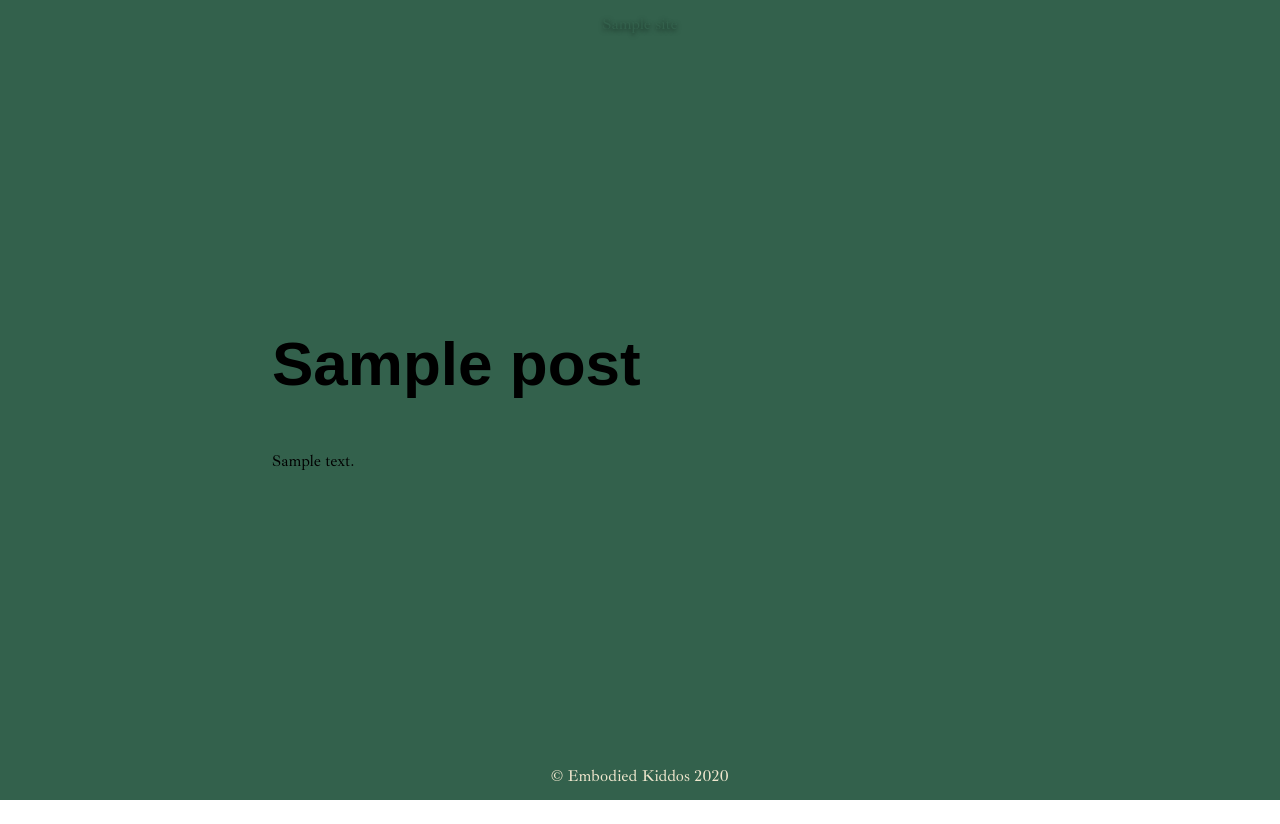
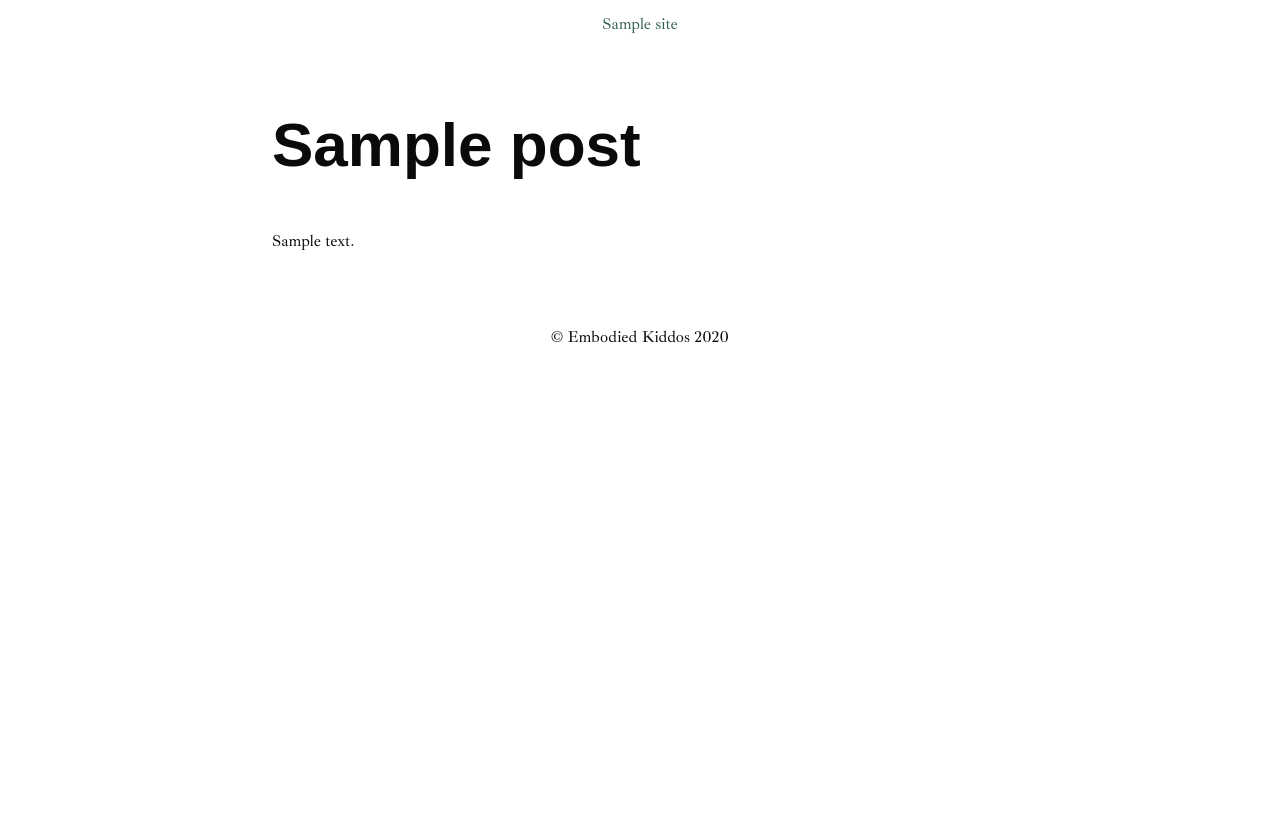
Before and after one commit to maxobaxo/embodied-kiddos, a WordPress theme: template src/themes/embodied-kiddos/page.php in a window 1280 px wide. Run offline with PHP 8.4 and a stand-in for WordPress, Linux system fonts and the light colour scheme; the site name, menu and one post (Sample post) are stand-ins, and other content is empty; style sheets or scripts are compiled from the project's sources; some libraries are stand-ins or nearby versions; some web fonts are replaced.

Commit message:
Overhaul styles

```diff
--- a/src/themes/embodied-kiddos/header.php
+++ b/src/themes/embodied-kiddos/header.php
@@ -38,21 +38,14 @@
 		<div class="site-branding">
 			<?php
 			the_custom_logo();
-			if ( is_front_page() && is_home() ) :
-				?>
-				<h1 class="site-title">
-					<?php bloginfo( 'name' ); ?>
-
-				</h1>
-				<?php
-			else :
-				?>
+			if ( !is_front_page() && !is_home() ) : ?>
 				<p class="site-title">
 					<a href="<?php echo esc_url( home_url( '/' ) ); ?>" rel="home">
 						<?php bloginfo( 'name' ); ?>
 					</a>
-				</p>
-				<?php
+				</p> <?php
+			else : ?>
+				<img class="header-logo" src="<?php echo get_stylesheet_directory_uri() . '/assets/brand/facebook_cover_photo_1.png'; ?>" alt="Embodied Kiddos Brand Logo" /> <?php
 			endif;
 			$ek_description = get_bloginfo( 'description', 'display' );
 			if ( $ek_description || is_customize_preview() ) :
--- a/src/themes/embodied-kiddos/stylesheets/_global.scss
+++ b/src/themes/embodied-kiddos/stylesheets/_global.scss
@@ -62,6 +62,6 @@ body.admin-bar {
 .site {
   display: flex;
   flex-direction: column;
-  justify-content: space-between;
+  // justify-content: space-between;
   min-height: 100vh;
 }
--- a/src/themes/embodied-kiddos/stylesheets/components/_footer.scss
+++ b/src/themes/embodied-kiddos/stylesheets/components/_footer.scss
@@ -1,5 +1,4 @@
 .site-footer {
-  // background-color: map-get($colors, 'peach');
   padding: map-get($space, 'sm') map-get($space, 'md');
   .site-info {
     display: flex;
--- a/src/themes/embodied-kiddos/stylesheets/components/_forms.scss
+++ b/src/themes/embodied-kiddos/stylesheets/components/_forms.scss
@@ -10,28 +10,29 @@
       padding: map-get($space, 'xs') map-get($space, 'sm');
       font-family: $font-family-serif;
       font-size: map-get($font-sizes, 'xs');
-      color: map-get($colors, 'secondary');
-      border: map-get($colors, 'peach') 2px solid;
+      color: map-get($colors, 'gray-lighter');
+      border: map-get($colors, 'gold') 2px solid;
       border-radius: 5px;
     }
     input {
       margin-right: map-get($space, 'xs');
+      transition: all 0.3s ease;
       &::placeholder {
-        color: map-get($colors, 'secondary');
+        color: map-get($colors, 'gray');
       }
       &:focus {
-        border: map-get($colors, 'secondary') 2px solid;
+        border: map-get($colors, 'orange') 2px solid;
       }
     }
     button {
       font-weight: bold;
-      font-style: italic;
+      font-size: 1rem;
       cursor: pointer;
-      background-color: map-get($colors, 'peach');
+      background-color: map-get($colors, 'white');
       transition: all 0.3s ease;
       &:hover {
-        color: map-get($colors, 'peach');
-        background-color: map-get($colors, 'secondary');
+        border-color: map-get($colors, 'orange');
+        box-shadow: 0 1px 1px 0 rgba(0, 0, 0, 0.5);
       }
     }
   }
--- a/src/themes/embodied-kiddos/stylesheets/components/_header.scss
+++ b/src/themes/embodied-kiddos/stylesheets/components/_header.scss
@@ -4,17 +4,16 @@
     flex-direction: column;
     justify-content: center;
     align-items: center;
-    .site-title {
-      color: map-get($colors, 'champagne');
-      text-shadow: 0px 2px 4px rgba(5, 5, 5, 0.5);
+    .header-logo {
+      width: 100%;
+      height: auto;
     }
   }
   .site-description {
     @extend .lead;
     text-align: center;
-    color: map-get($colors, 'champagne');
+    color: map-get($colors, 'gray');
     font-size: map-get($font-sizes, 'sm');
     font-style: italic;
-    text-shadow: 0px 2px 4px rgba(5, 5, 5, 0.5);
   }
 }
--- a/src/themes/embodied-kiddos/stylesheets/components/_page.scss
+++ b/src/themes/embodied-kiddos/stylesheets/components/_page.scss
@@ -1,5 +1,5 @@
 .site {
-  background-color: map-get($colors, 'primary');
+  // background-color: map-get($colors, 'primary');
   .site-main {
     height: 100%;
     margin: 0 auto;
--- a/src/themes/embodied-kiddos/stylesheets/variables/_colors.scss
+++ b/src/themes/embodied-kiddos/stylesheets/variables/_colors.scss
@@ -1,19 +1,28 @@
 @use "sass:map";
 
 $palette: (
-  'black': #000000,
+  'black': #0a0a0a,
   'white': #ffffff,
+  // Grays
+  'gray-darkest': #152632,
+  'gray-darker': #20303C,
+  'gray-dark': #273641,
+  'gray': #35434E,
+  'gray-light': #56626B,
+  'gray-lighter': #798289,
+  'gray-lightest': #D0D4D6,
+  // Theme
   'primary': #33614C,
   'secondary': #092B4C,
-  'gold': #C48600,
-  'peach': #FAC7A0,
-  'champagne': #F0E7CE
+  'orange': #EBAC71,
+  'gold': #FFE1A5,
+  'pink': #D79597
 );
 
-$peach: map-get($palette, 'peach');
+$gold: map-get($palette, 'gold');
 
 $shades: (
-  'peach-lighter': darken($peach, 66%)
+  'gold-darker': darken($gold, 25%)
 );
 
 
--- a/src/themes/embodied-kiddos/stylesheets/variables/_typography.scss
+++ b/src/themes/embodied-kiddos/stylesheets/variables/_typography.scss
@@ -24,7 +24,7 @@ h1,
     white-space: nowrap;
   }
   &.is-page-title {
-    text-shadow: 0px 2px 4px rgba(5, 5, 5, 0.5);
+    // text-shadow: 0px 2px 4px rgba(5, 5, 5, 0.5);
   }
   &.is-display {
     font-size: 4.1875rem;
```
Also changed, not shown: src/themes/embodied-kiddos/favicon.ico (added).
